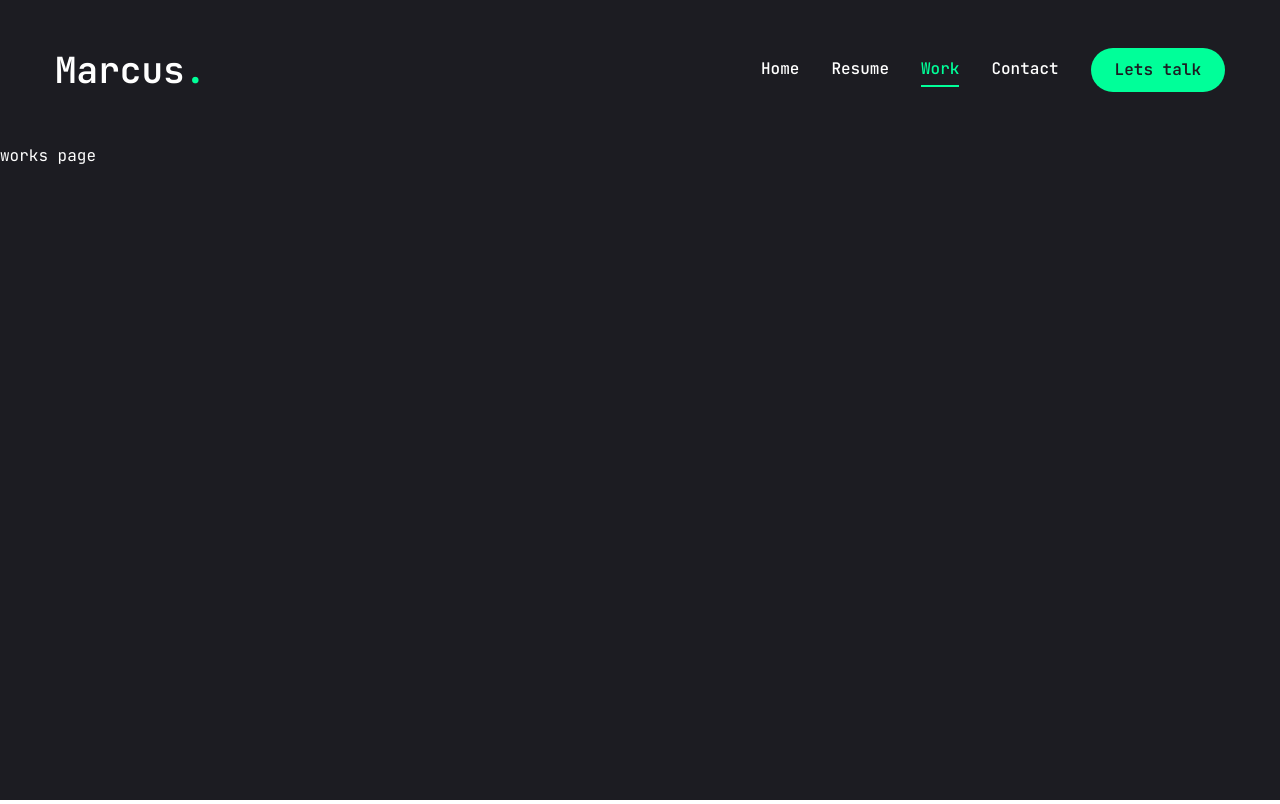
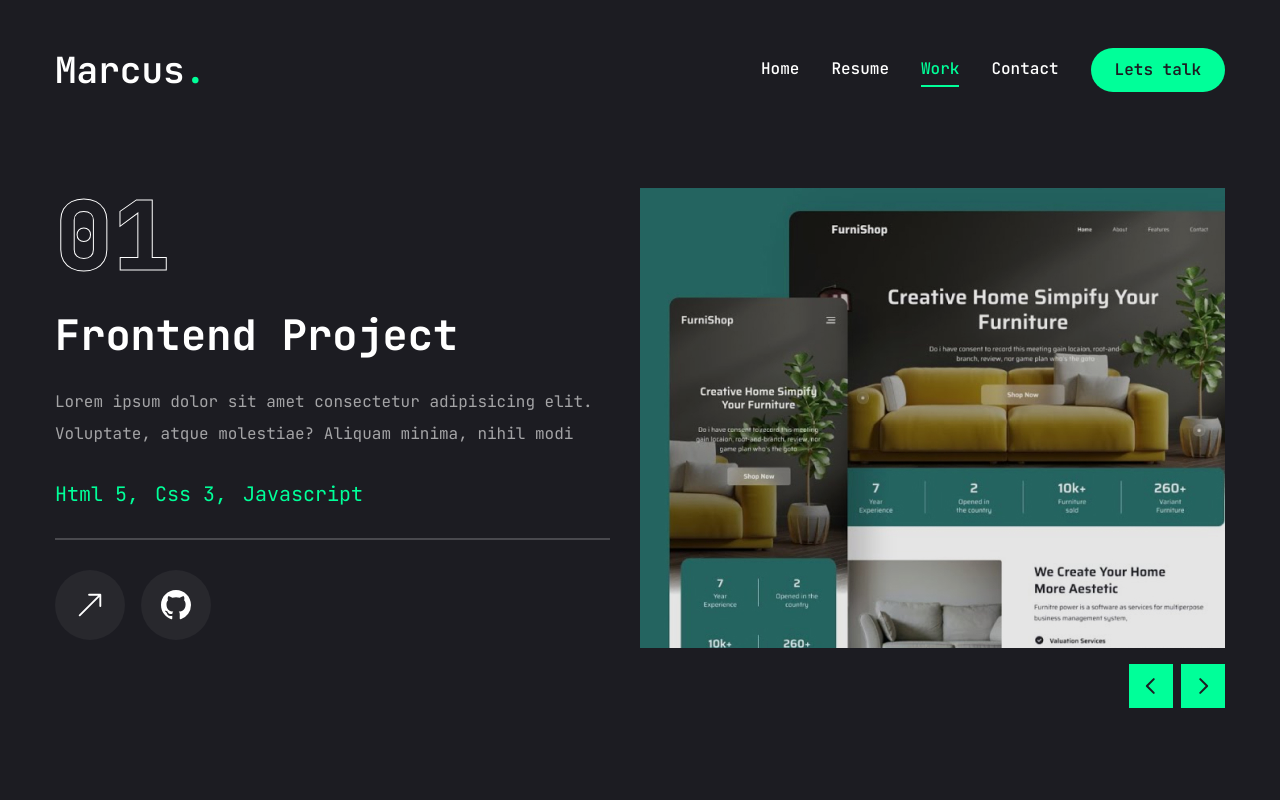
Before and after one commit to marcuswmc/portfolio-nextjs, a Next.js app: page /work in a window 1280 px wide. Built offline with nearby package versions, Linux system fonts and the light colour scheme.

Commit message:
feat: Work page with swiper slide

```diff
--- a/package.json
+++ b/package.json
@@ -19,11 +19,12 @@
     "clsx": "^2.1.1",
     "framer-motion": "^11.13.1",
     "lucide-react": "^0.465.0",
-    "next": "15.0.3",
+    "next": "^15.1.4",
     "react": "19.0.0-rc-66855b96-20241106",
     "react-countup": "^6.5.3",
     "react-dom": "19.0.0-rc-66855b96-20241106",
     "react-icons": "^5.4.0",
+    "swiper": "^11.2.0",
     "tailwind-merge": "^2.5.5",
     "tailwindcss-animate": "^1.0.7"
   },
--- a/src/app/globals.css
+++ b/src/app/globals.css
@@ -16,6 +16,15 @@
   @apply text-[20px] xl:text-[24px] lg:text-[24px] leading-[1.1] font-semibold;
 }
 
+.text-outline {
+  -webkit-text-stroke: 1px #ffffff;
+}
+
+.text-outline-hover {
+  -webkit-text-stroke: 1px #00ff99;
+}
+
+
 @layer base {
   :root {
     --radius: 0.5rem;
--- a/src/app/work/page.tsx
+++ b/src/app/work/page.tsx
@@ -1,3 +1,205 @@
+"use client";
+
+import { motion } from "framer-motion";
+import { useState } from "react";
+
+import { Swiper, SwiperSlide } from "swiper/react";
+import "swiper/css";
+
+import { BsArrowUpRight, BsGithub } from "react-icons/bs";
+
+import {
+  Tooltip,
+  TooltipContent,
+  TooltipProvider,
+  TooltipTrigger,
+} from "@/components/ui/tooltip";
+
+import Link from "next/link";
+import Image from "next/image";
+import WorkSliderBtns from "@/components/workSliderBtns";
+
+const projects = [
+  {
+    num: "01",
+    category: "frontend",
+    title: "Project 1",
+    description:
+      "Lorem ipsum dolor sit amet consectetur adipisicing elit. Voluptate, atque molestiae? Aliquam minima, nihil modi",
+    stack: [
+      {
+        name: "Html 5",
+      },
+      {
+        name: "Css 3",
+      },
+      {
+        name: "Javascript",
+      },
+    ],
+    image: "/assets/work/thumb1.png",
+    live: "",
+    github: "",
+  },
+  {
+    num: "02",
+    category: "fullstack",
+    title: "Project 2",
+    description:
+      "Lorem ipsum dolor sit amet consectetur adipisicing elit. Voluptate, atque molestiae? Aliquam minima, nihil modi",
+    stack: [
+      {
+        name: "Html 5",
+      },
+      {
+        name: "Css 3",
+      },
+      {
+        name: "Javascript",
+      },
+    ],
+    image: "/assets/work/thumb2.png",
+    live: "",
+    github: "",
+  },
+  {
+    num: "03",
+    category: "frontend",
+    title: "Project 1",
+    description:
+      "Lorem ipsum dolor sit amet consectetur adipisicing elit. Voluptate, atque molestiae? Aliquam minima, nihil modi",
+    stack: [
+      {
+        name: "Next.js",
+      },
+      {
+        name: "Tailwind.css",
+      },
+    ],
+    image: "/assets/work/thumb3.png",
+    live: "",
+    github: "",
+  },
+];
+
+type SwiperProps = {
+  activeIndex: number
+}
+
 export default function Work() {
-  return <main>works page</main>
+  const [project, setProject] = useState(projects[0]);
+
+  const handleSlideChange = (swiper: SwiperProps) => {
+    const currentIndex = swiper.activeIndex;
+    console.log(currentIndex)
+    setProject(projects[currentIndex]);
+  };
+
+  return (
+    <motion.section
+      initial={{ opacity: 0 }}
+      animate={{
+        opacity: 1,
+        transition: { delay: 2.4, duration: 0.4, ease: "easeIn" },
+      }}
+      className="min-h-[80vh] flex flex-col justify-center py-12 xl:px-0"
+    >
+      <div className="container mx-auto">
+        <div className="flex flex-col xl:flex-row xl:gap-[30px]">
+          <div className="w-full xl:w-[50%] xl:h-[460px] flex flex-col xl:justify-between order-2 xl:order-none">
+            <div className="flex flex-col gap-[30px] h-[50%]">
+              {/*project number*/}
+              <div className="text-8xl leading-none font-extrabold text-transparent text-outline">
+                {project.num}
+              </div>
+              {/* project category */}
+              <h2 className="text-[42px] font-bold leading-none text-white group-hover:text-accent transition-all duration-500 capitalize">
+                {project.category} project
+              </h2>
+              {/* project description */}
+              <p className="text-white/60">{project.description}</p>
+              {/* stacks */}
+              <ul className="flex gap-4">
+                {project.stack.map((item, index) => {
+                  return (
+                    <li key={index} className="text-xl text-accent">
+                      {item.name}
+
+                      {/* remove last comma */}
+                      {index !== project.stack.length - 1 && ","}
+                    </li>
+                  );
+                })}
+              </ul>
+              {/* border */}
+              <div className="border border-white/20"></div>
+              {/* buttons */}
+              <div className="flex items-center gap-4">
+                {/* live project button */}
+                <Link href={project.live}>
+                  <TooltipProvider delayDuration={100}>
+                    <Tooltip>
+                      <TooltipTrigger className="w-[70px] h-[70px] rounded-full bg-white/5 flex justify-center items-center group">
+                        <BsArrowUpRight className="text-white text-3xl group-hover:text-accent" />
+                      </TooltipTrigger>
+                      <TooltipContent>
+                        <p>Live project</p>
+                      </TooltipContent>
+                    </Tooltip>
+                  </TooltipProvider>
+                </Link>
+                {/* github project button */}
+                <Link href={project.github}>
+                  <TooltipProvider delayDuration={100}>
+                    <Tooltip>
+                      <TooltipTrigger className="w-[70px] h-[70px] rounded-full bg-white/5 flex justify-center items-center group">
+                        <BsGithub className="text-white text-3xl group-hover:text-accent" />
+                      </TooltipTrigger>
+                      <TooltipContent>
+                        <p>Github repository</p>
+                      </TooltipContent>
+                    </Tooltip>
+                  </TooltipProvider>
+                </Link>
+              </div>
+            </div>
+          </div>
+          <div className="w-full xl:w-[50%]">
+            <Swiper
+              spaceBetween={20}
+              slidesPerView={1}
+              className="xl:h-[520px] mb-12"
+              onSlideChange={handleSlideChange}
+            >
+              {projects.map((project, index) => {
+                return (
+                  <SwiperSlide key={index} className="w-full">
+                    <div className="h-[460px] relative group flex justify-center items-center bg-pink-50/20">
+                      {/* overlay */}
+                      <div className="absolute top-0 bottom-0 w-full h-full bg-black/10 z-10"></div>
+                      {/* image */}
+                      <div className="relative w-full h-full">
+                        <Image
+                          src={project.image}
+                          alt={project.title}
+                          fill
+                          quality={100}
+                          className="object-cover"
+                        />
+                      </div>
+                    </div>
+                  </SwiperSlide>
+                );
+              })}
+              {/* slider buttons */}
+              <WorkSliderBtns
+              containerStyles="flex gap-2 absolute right-0 bottom-[calc(50%_-_22px)] xl:bottom-0 z-20 w-full justify-between xl:w-max xl:justify-none"
+              btnStyles="bg-accent hover:bg-accent-hover text-primary text-[22px] w-[44px] h-[44px] flex justify-center items-center transition-all"
+              />
+            </Swiper>
+          </div>
+        </div>
+      </div>
+    </motion.section>
+  );
 }
--- /dev/null
+++ b/src/components/workSliderBtns.tsx
@@ -0,0 +1,24 @@
+'use client'
+
+import { useSwiper } from "swiper/react"
+import { PiCaretLeftBold, PiCaretRightBold } from 'react-icons/pi'
+
+type SliderBtnsProps = {
+  containerStyles?: string,
+  btnStyles?: string,
+  iconStyles?: string
+}
+
+export default function WorkSliderBtns({containerStyles, btnStyles, iconStyles}: SliderBtnsProps) {
+  const swiper = useSwiper()
+  return (
+    <div className={containerStyles}>
+      <button className={btnStyles}>
+        <PiCaretLeftBold className={iconStyles} onClick={() => swiper.slidePrev()}/>
+      </button>
+      <button className={btnStyles}>
+        <PiCaretRightBold className={iconStyles} onClick={() => swiper.slideNext()}/>
+      </button>
+    </div>
+  )
+}
--- a/tailwind.config.ts
+++ b/tailwind.config.ts
@@ -1,6 +1,5 @@
 /* eslint-disable @typescript-eslint/no-require-imports */
 import type { Config } from "tailwindcss";
-
 export default {
   darkMode: ["class"],
   content: [
@@ -38,4 +37,6 @@
     },
   },
   plugins: [require("tailwindcss-animate")],
+
+
 } satisfies Config;
```
Also changed, not shown: 1 other file (tests, documents, lock files or other folders).
